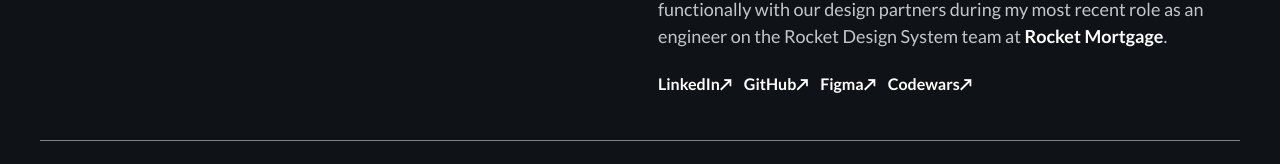
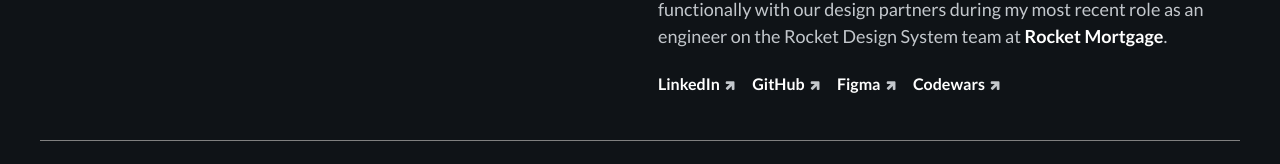
Before and after one commit to Michaela-Davis/portfolio_2024, a React (Create React App) app: page / in a window 1280 px wide. Shown: the part 460-624 px from the top of the page. Built offline with nearby package versions, Linux system fonts and the light colour scheme; a web font is replaced by a local one.

Commit message:
🎨 Add link states

```diff
--- a/src/App.css
+++ b/src/App.css
@@ -58,9 +58,12 @@
   margin-top: 24px;
 }
 
-.hero__link::after {
-  margin-right: 12px;
-  content: '↗';
+.hero__link .fa.fa-arrow-up {
+  transform: rotate(45deg);
+  font-size: smaller;
+  margin-left: 4px;
+  margin-right: 16px;
+  color: #f0f5facc;
 }
 
 .skills__wrapper {
--- a/src/App.tsx
+++ b/src/App.tsx
@@ -31,10 +31,10 @@
               My primary expertise is front end and design system engineering, but I also have a strong understanding of UI/UX design principles and design system management and strategy. I built, tested, and deployed design system features like design tokens, components, and documentation, while also providing user support, educational material, and collaborating cross-functionally with our design partners during my most recent role as an engineer on the Rocket Design System team at <a href="https://www.rocketmortgage.com/" target="_blank" rel="noopener noreferrer">Rocket Mortgage</a>.
             </p>
             <div className="hero__links">
-              <a href="https://www.linkedin.com/in/michaela-davis/" target="_blank" rel="noopener noreferrer" className="hero__link">LinkedIn</a>
-              <a href="https://github.com/Michaela-Davis?tab=overview&from=2020-12-01&to=2020-12-31" target="_blank" rel="noopener noreferrer" className="hero__link">GitHub</a>
-              <a href="https://www.figma.com/design/Gzdwltv04SG0BUYtokOiFx/Delightful-Design-System?node-id=0-1&m=dev&t=JvEJsDti93QNrtzZ-1" target="_blank" rel="noopener noreferrer" className="hero__link">Figma</a>
-              <a href="https://www.codewars.com/users/M%20Delight" target="_blank" rel="noopener noreferrer" className="hero__link">Codewars</a>
+              <a href="https://www.linkedin.com/in/michaela-davis/" target="_blank" rel="noopener noreferrer" className="hero__link">LinkedIn<i className="fa fa-arrow-up" aria-hidden="true"></i></a>
+              <a href="https://github.com/Michaela-Davis?tab=overview&from=2020-12-01&to=2020-12-31" target="_blank" rel="noopener noreferrer" className="hero__link">GitHub<i className="fa fa-arrow-up" aria-hidden="true"></i></a>
+              <a href="https://www.figma.com/design/Gzdwltv04SG0BUYtokOiFx/Delightful-Design-System?node-id=0-1&m=dev&t=JvEJsDti93QNrtzZ-1" target="_blank" rel="noopener noreferrer" className="hero__link">Figma<i className="fa fa-arrow-up" aria-hidden="true"></i></a>
+              <a href="https://www.codewars.com/users/M%20Delight" target="_blank" rel="noopener noreferrer" className="hero__link">Codewars<i className="fa fa-arrow-up" aria-hidden="true"></i></a>
             </div>
           </div>
         </div>
--- a/src/index.css
+++ b/src/index.css
@@ -18,11 +18,19 @@
     monospace;
 }
 
-/* TO DO: links need states */
 a {
   color: white;
   font-weight: bolder;
   text-decoration: none;
+}
+
+a:hover, a:focus {
+  color: #3EB489;
+  text-decoration: underline;
+}
+
+a:visited, a:active {
+  color: #3EB489;
 }
 
 h1, h2, h3, h4, p, ul, li {
```
